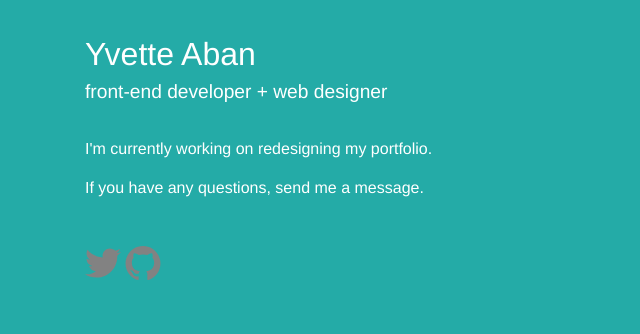
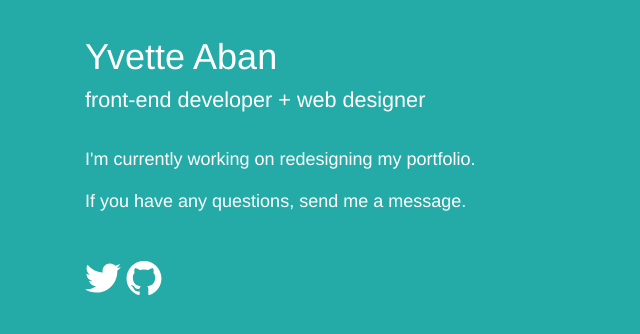
Before and after one commit to yvetteaban/yvetteaban.github.io, a Jekyll site: the page built from index.html, in a window 1280 px wide. Shown: the top 334 px of the page, without its empty margins (0-640 px from the left). Built offline with Jekyll 4.4.1, drawn with Linux system fonts in a browser that asks for light colours.

Commit message:
CSS changes

```diff
--- a/css/main.scss
+++ b/css/main.scss
@@ -53,6 +53,7 @@ $on-laptop:        800px;
 body {
   background: #24aba7;
   color: #fff;
+  font-size: 18px;
 }
 
 a {
@@ -124,7 +125,9 @@ a {
       width: 36px;
       height: 36px;
     }
-  }
+    .icon > svg path {
+      fill: #FFFFFF; }
+    }
 }
 
 
```
Also changed, not shown: 2 other files.
